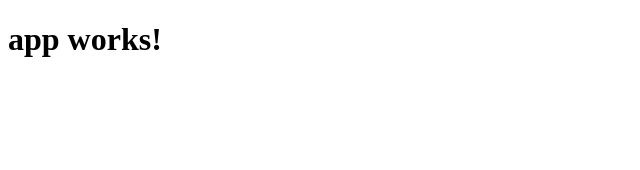
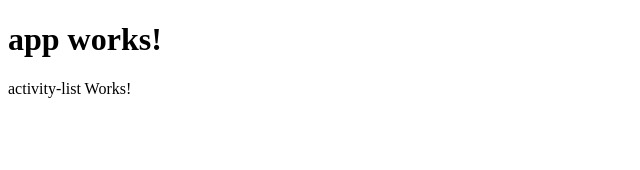
Before and after one commit to andrejvidic/advanced-angular-workshop, an Angular app: page / in a window 1280 px wide. Shown: the top 170 px of the page, without its empty margins (0-640 px from the left). Built offline with nearby package versions, Linux system fonts and the light colour scheme.

Commit message:
activity-list: inject into main html

```diff
--- a/src/app/app.component.html
+++ b/src/app/app.component.html
@@ -1,3 +1,4 @@
 <h1>
   {{title}}
 </h1>
+<app-activity-list></app-activity-list>
```
